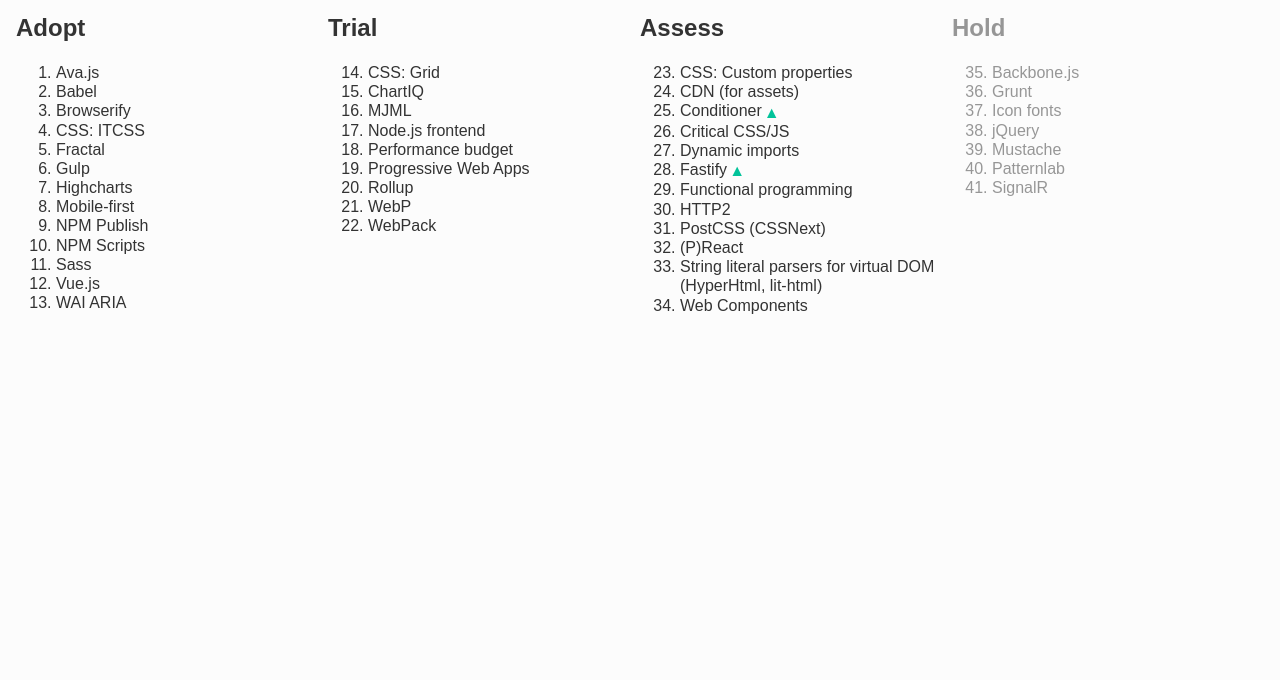
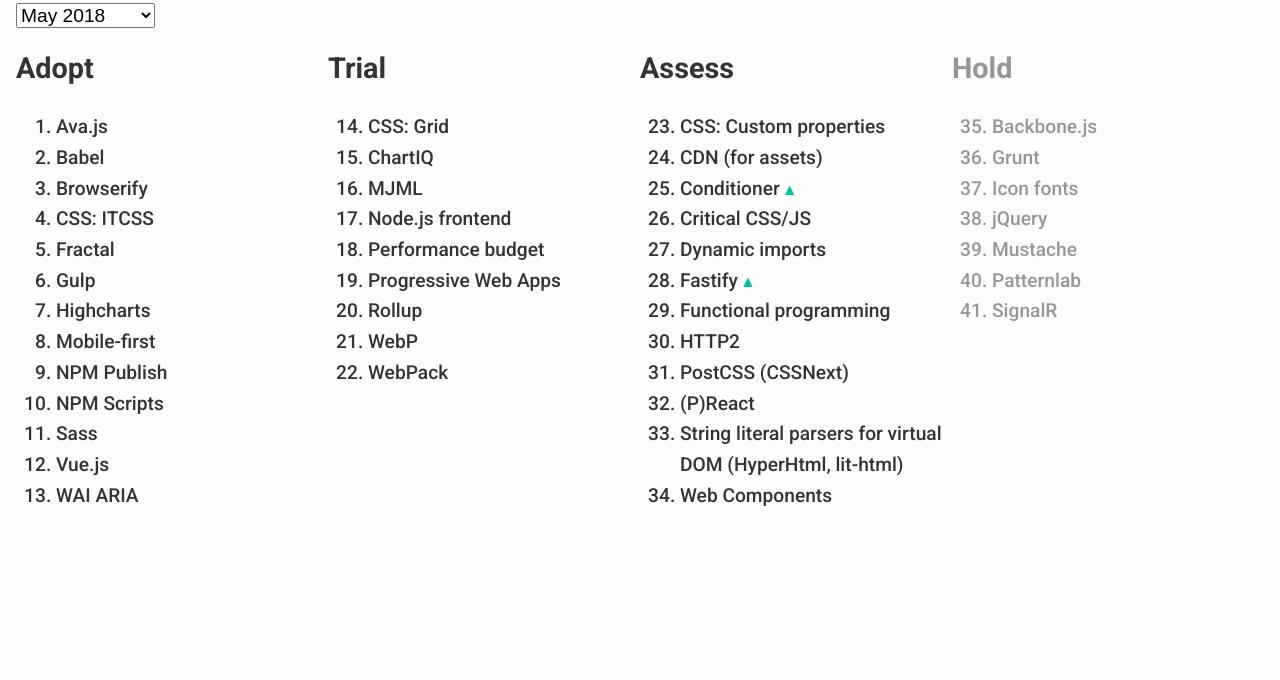
Before and after one commit to vicompany/technology-radar, a website with bundled scripts: page docs/index.html in a window 1280 px wide. Shown: the part 120-800 px from the top of the page. Built offline with nearby package versions, Linux system fonts and the light colour scheme.

Commit message:
Improve typography/styling

```diff
--- a/docs/assets/styles/main.css
+++ b/docs/assets/styles/main.css
@@ -1,19 +1,20 @@
 :root {
     /* https://coolors.co/05668d-028090-00a896-02c39a-f0f3bd */
-    --color-level--1: #05668d;
-    --color-level--2: #028090;
-    --color-level--3: #00a896;
-    --color-level--4: #02c39a;
-    --color-level--5: #f0f3bd;
-
-    --color-error: #ea6363;
+    --color-positive: #02c39a;
+    --color-negative: #ea6363;
 }
 
 body {
     background-color: #fcfcfc;
     color: #333;
-    font-family: sans-serif;
-    line-height: 1.2;
+    font-family: 'Roboto', sans-serif;
+    font-size: larger;
+    font-weight: 500;
+    line-height: 1.6;
+}
+
+h1, h2, h3, h4, h5, h6 {
+    line-height: 1.4;
 }
 
 .delta::after {
@@ -21,14 +22,15 @@
     display: inline;
     margin-left: .125rem;
     vertical-align: middle;
+    font-size: smaller;
 }
 .delta--positive::after {
     content: '▲';
-    color: var(--color-level--4);
+    color: var(--color-positive);
 }
 .delta--negative::after {
     content: '▼';
-    color: var(--color-error);
+    color: var(--color-negative);
 }
 
 .container {
--- a/docs/index.html
+++ b/docs/index.html
@@ -7,8 +7,8 @@
     <title>Technology Radar</title>
 
     <link rel="stylesheet" href="https://unpkg.com/normalize.css@7.0.0/normalize.css">
-    <!-- <link rel="stylesheet" href="https://www.vicompany.nl/assets/css/main.min.css"> -->
     <link rel="stylesheet" href="assets/styles/main.css">
+    <link rel="stylesheet" href="https://fonts.googleapis.com/css?family=Roboto:500,700">
 </head>
 <body>
 
```
